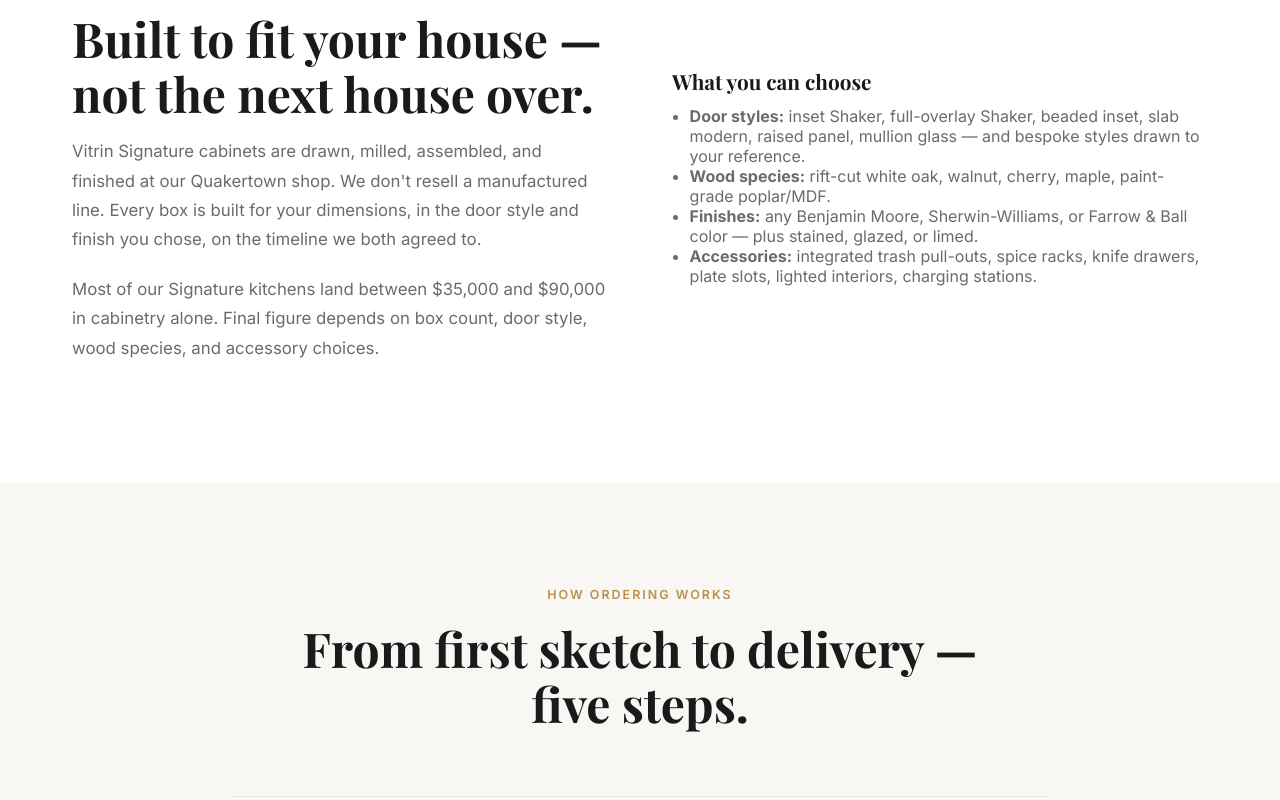
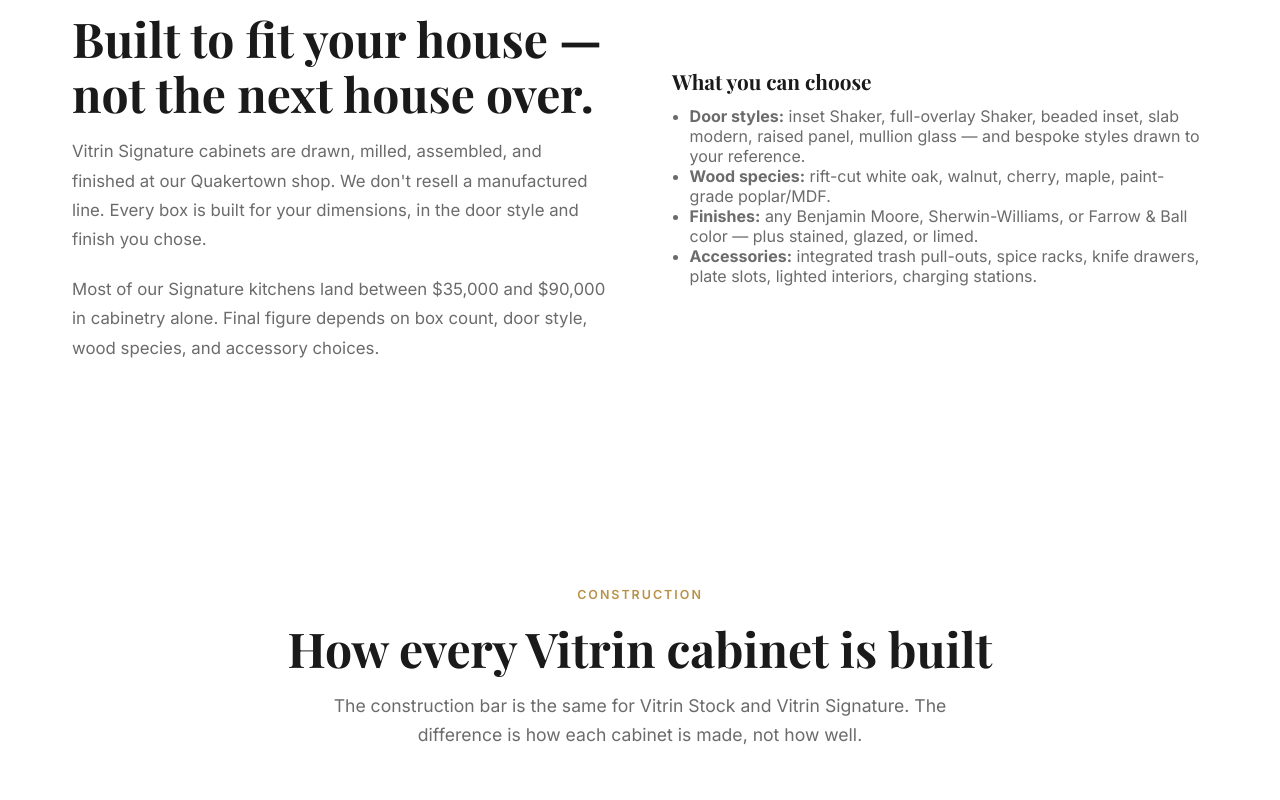
Before and after one commit to veyis/vitincabinetry.com, a Next.js app: page /cabinets/custom in a window 1280 px wide. Shown: the part 660-1460 px from the top of the page. Built offline with nearby package versions, Linux system fonts and the light colour scheme; no server answers.

Commit message:
fix(cabinets): add ConstructionSpecs to custom, list semantic on ol, tone + class fixes

```diff
--- a/src/app/cabinets/custom/page.tsx
+++ b/src/app/cabinets/custom/page.tsx
@@ -4,6 +4,7 @@
 import type { Metadata } from "next";
 import Navbar from "@/components/Navbar";
 import Footer from "@/components/Footer";
+import ConstructionSpecs from "@/components/ConstructionSpecs";
 import InstallOptionalNote from "@/components/InstallOptionalNote";
 import { site } from "@/lib/site";
 import { breadcrumbSchema, toJsonLd } from "@/lib/schema";
@@ -65,7 +66,7 @@
               <h2 className="section-heading">Built to fit your house — not the next house over.</h2>
               <div className="prose">
                 <p>
-                  Vitrin Signature cabinets are drawn, milled, assembled, and finished at our Quakertown shop. We don&apos;t resell a manufactured line. Every box is built for your dimensions, in the door style and finish you chose, on the timeline we both agreed to.
+                  Vitrin Signature cabinets are drawn, milled, assembled, and finished at our Quakertown shop. We don&apos;t resell a manufactured line. Every box is built for your dimensions, in the door style and finish you chose.
                 </p>
                 <p>
                   Most of our Signature kitchens land between $35,000 and $90,000 in cabinetry alone. Final figure depends on box count, door style, wood species, and accessory choices.
@@ -73,7 +74,7 @@
               </div>
             </div>
             <div>
-              <h3 className="card__title" style={{ marginTop: 0 }}>What you can choose</h3>
+              <h3 style={{ marginTop: 0, fontSize: "1.3rem", marginBottom: "0.75rem", color: "var(--text)" }}>What you can choose</h3>
               <ul style={{ paddingLeft: "1.1rem", color: "var(--text-secondary)" }}>
                 <li><strong>Door styles:</strong> inset Shaker, full-overlay Shaker, beaded inset, slab modern, raised panel, mullion glass — and bespoke styles drawn to your reference.</li>
                 <li><strong>Wood species:</strong> rift-cut white oak, walnut, cherry, maple, paint-grade poplar/MDF.</li>
@@ -85,13 +86,15 @@
         </div>
       </section>
 
+      <ConstructionSpecs />
+
       <section className="section--surface">
         <div className="container--narrow">
           <div className="section-center">
             <span className="eyebrow">How ordering works</span>
             <h2 className="section-heading">From first sketch to delivery — five steps.</h2>
           </div>
-          <ol style={{ listStyle: "none", padding: 0 }}>
+          <ol role="list" aria-label="Custom kitchen ordering steps" style={{ listStyle: "none", padding: 0 }}>
             {orderSteps.map((s, i) => (
               <li key={s.title} className="step">
                 <div className="step__num">{String(i + 1).padStart(2, "0")}</div>
```
